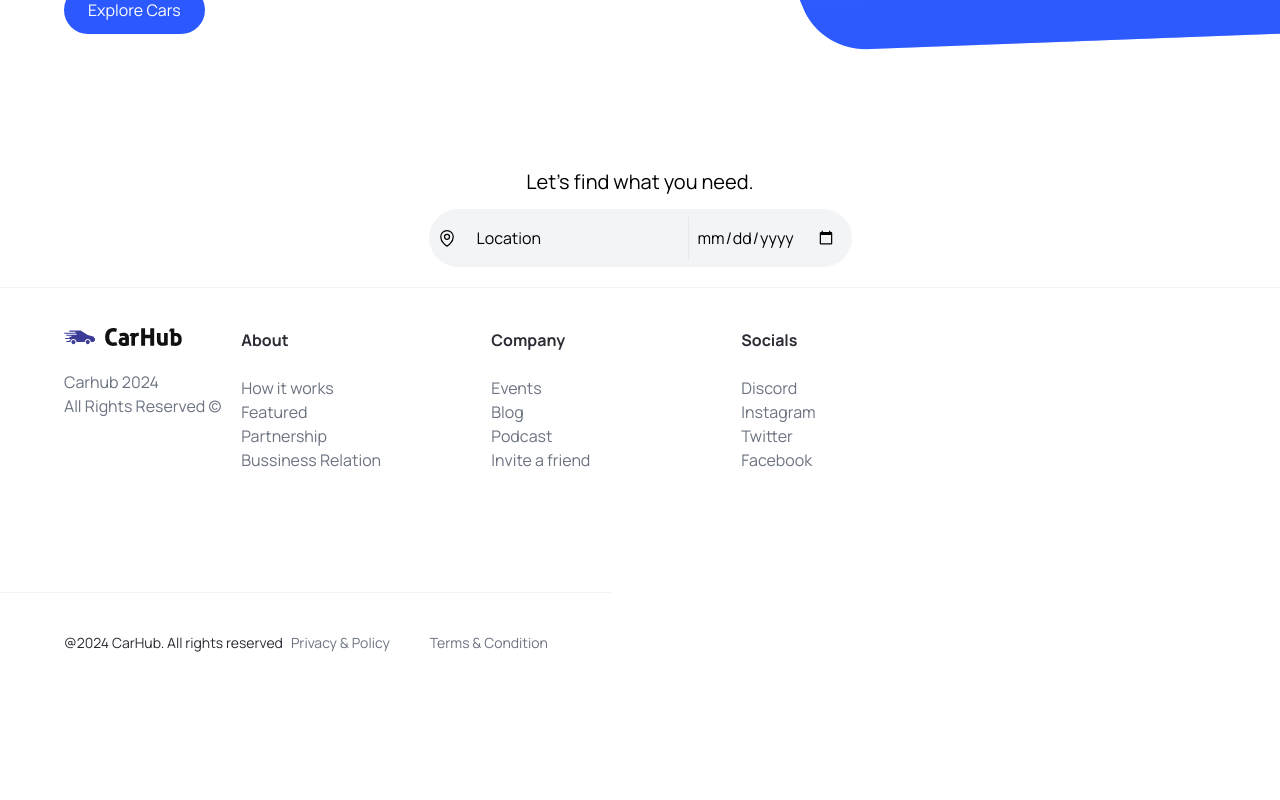
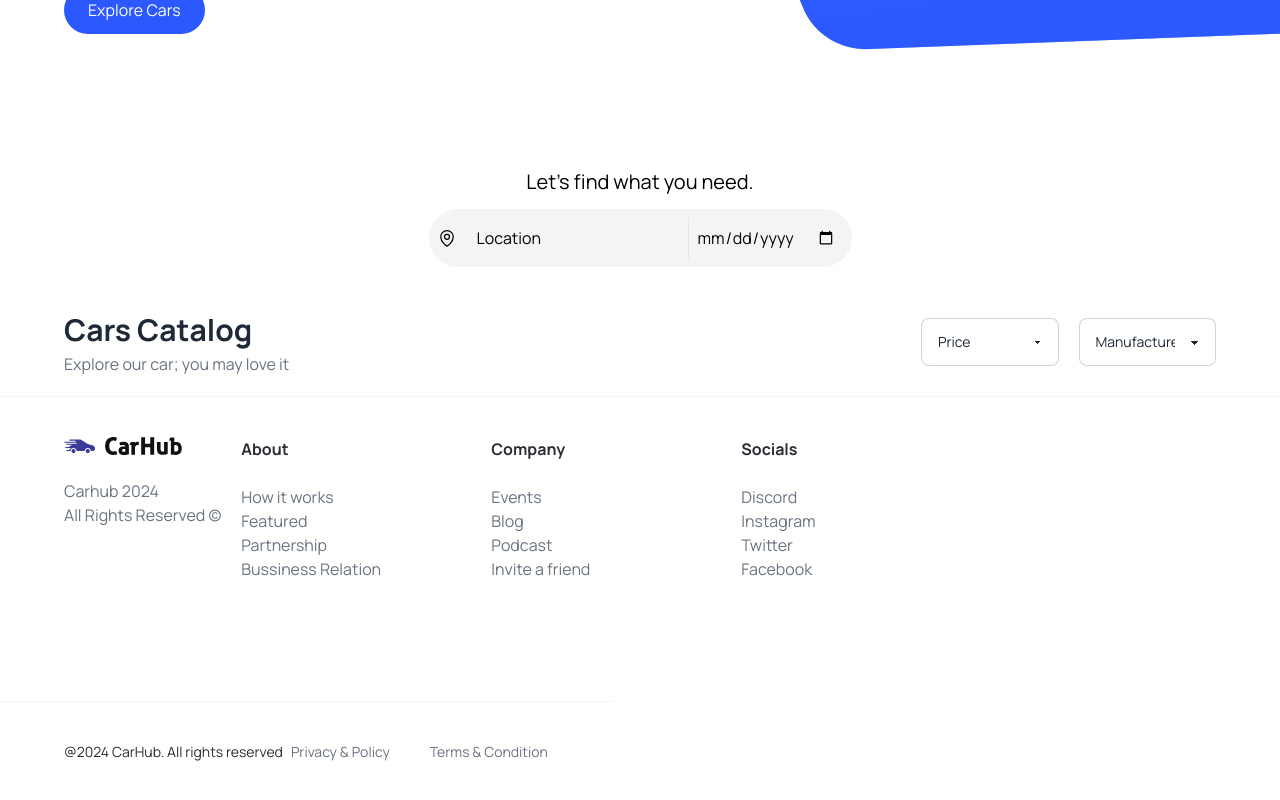
Before and after one commit to zahraaMeky/car-rental-, a Next.js app: page / in a window 1280 px wide. Shown: the part 653-1453 px from the top of the page. Before the commit the page ends 1346 px from the top, so only its background shows below. Built offline with nearby package versions, Linux system fonts and the light colour scheme.

Commit message:
Install graphql to fetch data from hygaph

```diff
--- a/app/page.tsx
+++ b/app/page.tsx
@@ -1,4 +1,4 @@
-import {Footer, Hero, Navbar,SearchInput } from "@/components";
+import {CarFilterOption, Footer, Hero, Navbar,SearchInput } from "@/components";
 import Image from "next/image";
 
 export default function Home() {
@@ -7,6 +7,7 @@ export default function Home() {
       <Navbar/>
       <Hero/>
       <SearchInput/>
+      <CarFilterOption/>
       <Footer/>
     </main>
   );
--- /dev/null
+++ b/components/Home/CarFilterOption.tsx
@@ -0,0 +1,24 @@
+const CarFilterOption = () => {
+  return (
+    <div className="mt-10 flex items-center justify-between padding-x">
+      <div className="">
+        <h2 className="font-bold text-[30px]">Cars Catalog</h2>
+        <h2 className="text-gray-500">Explore our car; you may love it</h2>
+      </div>
+      <div className="flex gap-5">
+        <select className="select select-bordered w-full max-w-xs">
+            <option disabled selected>Price</option>
+            <option>Min to Max</option>
+            <option>Max to Min</option>
+        </select>
+        <select className="select select-bordered w-full max-w-xs hidden md:block">
+            <option disabled selected>Manufacturer </option>
+            <option>Min to Max</option>
+            <option>Max to Min</option>
+        </select>
+      </div>
+    </div>
+  )
+}
+
+export default CarFilterOption
--- a/components/index.ts
+++ b/components/index.ts
@@ -3,6 +3,7 @@ import CustomButton from './Shared/CustomButton'
 import Navbar from './Navbar/Navbar'
 import Footer from './Footer/Footer'
 import SearchInput from './Home/SearchInput'
+import CarFilterOption from './Home/CarFilterOption'
 
 export {
     Hero,
@@ -10,5 +11,6 @@ export {
     Navbar,
     Footer,
     SearchInput,
+    CarFilterOption
 
 }
--- a/package.json
+++ b/package.json
@@ -11,6 +11,8 @@
   "dependencies": {
     "@clerk/nextjs": "^5.2.12",
     "@headlessui/react": "^2.1.2",
+    "graphql": "^16.9.0",
+    "graphql-request": "^7.1.0",
     "next": "14.2.5",
     "react": "^18",
     "react-dom": "^18"
```
Also changed, not shown: 1 other file (tests, documents, lock files or other folders).
